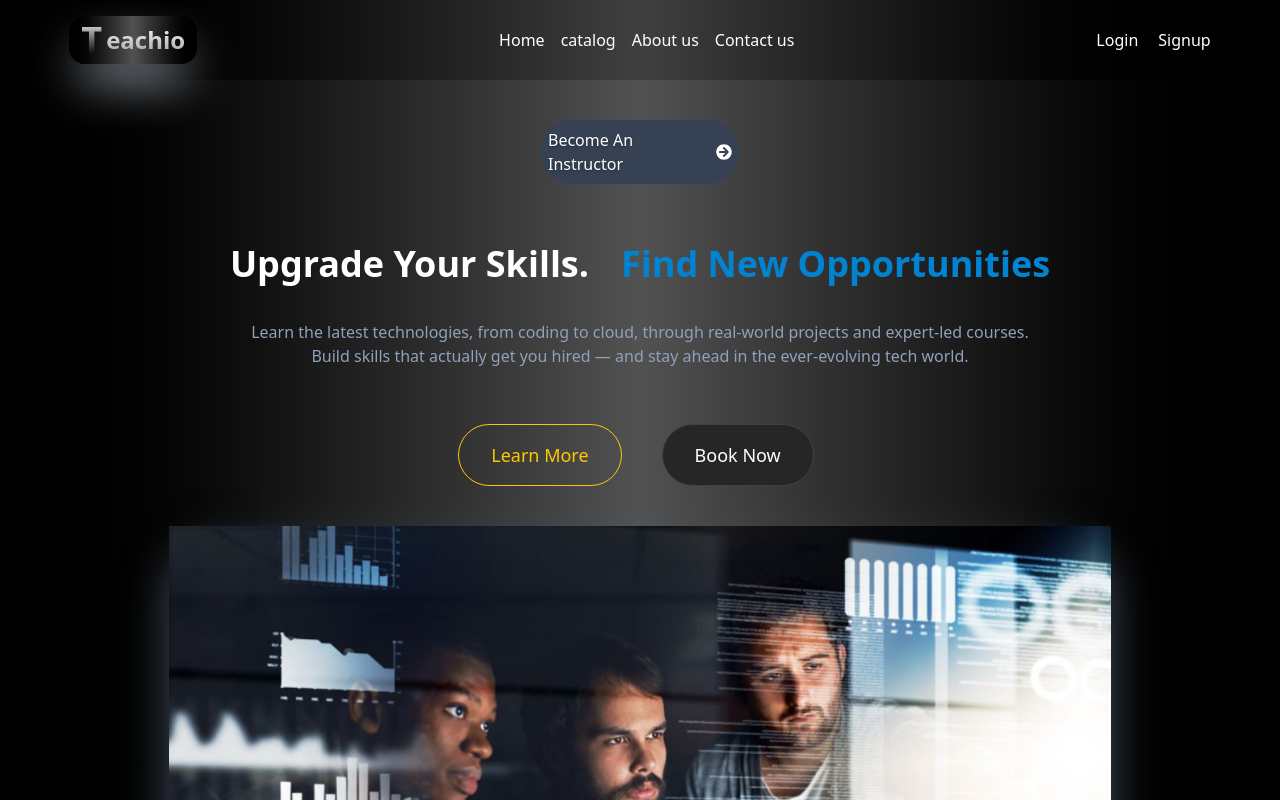
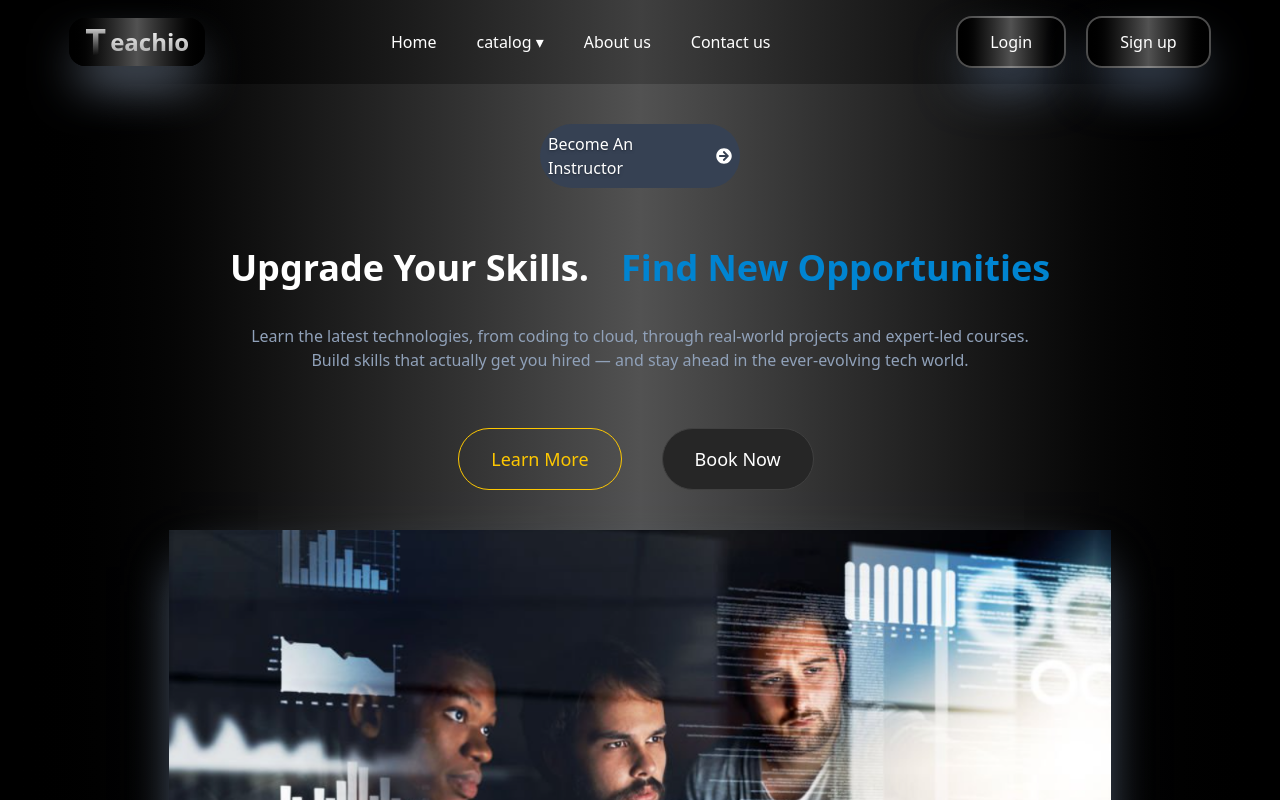
Before and after one commit to Tripurari-singh/Teachio, a React (Vite) app: page / in a window 1280 px wide. Shown: the top 800 px of the page. Built offline with nearby package versions, Linux system fonts and the light colour scheme.

Commit message:
NavBar Component completed !!

```diff
--- a/src/components/Logo.tsx
+++ b/src/components/Logo.tsx
@@ -1,10 +1,19 @@
 
-export function LogoComponent(){
-    return(
-        <div>
-           <div className="flex items-center gap-1 select-none bg-gradient-to-r from-black via-neutral-600 to-black shadow-2xl shadow-slate-300 rounded-2xl tracking-normal px-3 py-1">
+
+"use client";
+import { motion } from "framer-motion";
+
+export function LogoComponent() {
+  return (
+    <motion.div
+    className="rounded-2xl"
+      whileHover={{ y: -2  , boxShadow: "0px 8px 20px rgba(255,255,255,0.15)" }}         // rotate a bit on hover
+      transition={{ type: "spring", stiffness: 200, damping: 10 }}
+    >
+      <div className="">
+        <div className="flex items-center gap-1 select-none border-white/30 bg-gradient-to-r from-black via-neutral-600 to-black shadow-2xl shadow-slate-400 rounded-2xl tracking-normal px-4 py-1">
           {/* Capital Letter Icon */}
-                    <div className="text-4xl font-extrabold bg-gradient-to-b from-white to-black text-transparent bg-clip-text ">
+          <div className="text-4xl font-bold bg-gradient-to-b from-white to-black text-transparent bg-clip-text ">
             T
           </div>
 
@@ -14,5 +23,6 @@ export function LogoComponent(){
           </div>
         </div>
       </div>
-    )
+    </motion.div>
+  );
 }
--- /dev/null
+++ b/src/components/common/BlackGradientButton.tsx
@@ -0,0 +1,35 @@
+//  interface BlackButtonInterface {
+//     Label : string
+// }
+// export function BlackGradientButton({Label} : BlackButtonInterface){
+//     return(
+//         <div>
+//            <button className=" px-8 py-3 border-2 border-white/30 rounded-2xl shadow-2xl shadow-slate-500 transition-transform duration-150 hover:-translate-y-0.5 bg-gradient-to-r from-black via-neutral-600 to-black">{Label}</button>
+//         </div>
+//     )
+// }
+
+
+"use client";
+import { motion } from "framer-motion";
+
+interface BlackButtonInterface {
+  Label: string;
+}
+
+export function BlackGradientButton({ Label }: BlackButtonInterface) {
+  return (
+    <motion.div
+    className="rounded-2xl"
+      whileHover={{
+        y: -2,
+        boxShadow: "0px 8px 20px rgba(255,255,255,0.15)",
+      }}
+      transition={{ type: "spring", stiffness: 200, damping: 12 }}
+    >
+      <button className="px-8 py-3 border-2 border-white/30 rounded-2xl shadow-2xl shadow-slate-500 transition-transform duration-150 hover:-translate-y-0.5 bg-gradient-to-r from-black via-neutral-600 to-black">
+        {Label}
+      </button>
+    </motion.div>
+  );
+}
--- a/src/components/common/Header.tsx
+++ b/src/components/common/Header.tsx
@@ -1,24 +1,61 @@
+
+
+
+
+import { useState } from "react";
 import { LogoComponent } from "../Logo";
+import { BlackGradientButton } from "./BlackGradientButton";
 
-export function HeaderComponent(){
-    return(
-        <div className="flex items-center justify-center  border-b-0 border-zinc-700 bg-black ">
-          <div className="flex w-11/12 max-w-maxContent p-4 items-center justify-between  bg-gradient-to-r from-black via-neutral-700 to-black">
-              {/* Logo Element */}
-              <LogoComponent/>
-              {/* NavBar Elements */}
-              <div className="text-white flex flex-row gap-4">
-                <div>Home</div>
-                <div>catalog</div>
-                <div>About us</div>
-                <div>Contact us</div>
+export function HeaderComponent() {
+
+  const [open, setOpen] = useState(false);
+
+  return (
+    <div className="flex items-center justify-center border-b-0 border-zinc-700 bg-black ">
+      <div className="flex w-11/12 max-w-maxContent p-4 items-center justify-between bg-gradient-to-r from-black via-neutral-700 to-black">
+
+        {/* Logo Element */}
+        <LogoComponent />
+
+        {/* NavBar Elements */}
+        <div className="text-white flex flex-row gap-10">
+
+          <div className="relative after:absolute after:left-1/2 after:-translate-x-1/2 after:bottom-0 after:h-[2px] after:w-0 after:bg-white after:transition-all hover:after:w-full">
+            Home
+          </div>
+
+          {/* Catalog Component with Dropdown */}
+          <div className="relative">
+            <div
+              className="cursor-pointer select-none relative after:absolute after:left-1/2 after:-translate-x-1/2 after:bottom-0 after:h-[2px] after:w-0 after:bg-white after:transition-all hover:after:w-full"
+              onClick={() => { setOpen((open) => !open) }}
+            >
+              catalog ▾
+            </div>
+
+            {open && (
+              <div className="absolute top-full left-0 mt-2 bg-neutral-900 rounded-2xl shadow-lg w-40 border border-neutral-700 z-50 p-1">
+                <div className="block px-2 py-2 rounded-2xl hover:bg-slate-800">web Development</div>
+                <div className="block px-2 py-2 rounded-2xl hover:bg-slate-800">Python</div>
               </div>
-              {/* Login and signup Buttons */}
-              <div className="text-white flex flex-row gap-5">
-                <button>Login</button>
-                <button>Signup</button>
-              </div>
+            )}
+          </div>
+
+          <div className="relative after:absolute after:left-1/2 after:-translate-x-1/2 after:bottom-0 after:h-[2px] after:w-0 after:bg-amber-400 after:transition-all hover:after:w-full">
+            About us
+          </div>
+
+          <div className="relative after:absolute after:left-1/2 after:-translate-x-1/2 after:bottom-0 after:h-[2px] after:w-0 after:bg-amber-400 after:transition-all hover:after:w-full">
+            Contact us
           </div>
         </div>
-    )
+
+        {/* Login and signup Buttons */}
+        <div className="text-white flex flex-row gap-5">
+            <BlackGradientButton Label={"Login"} />
+            <BlackGradientButton Label={"Sign up"} />
+        </div>
+      </div>
+    </div>
+  );
 }
```
Lines whose indentation alone changed are shown as unchanged.
